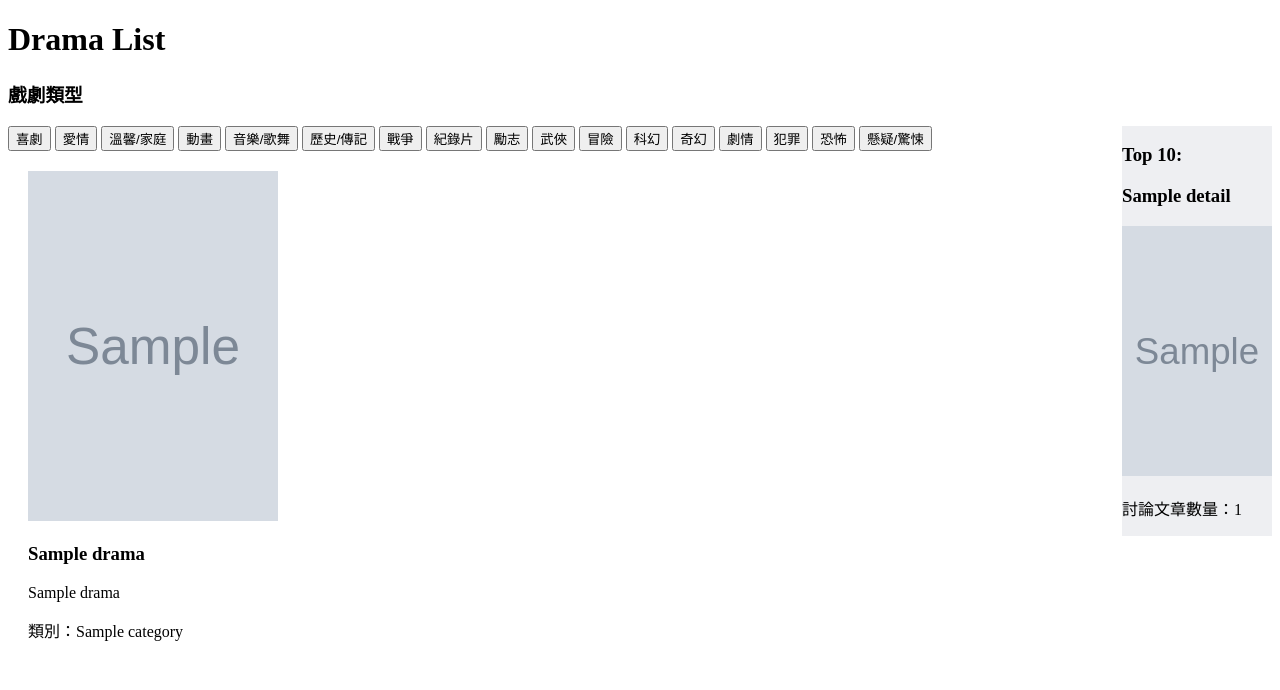
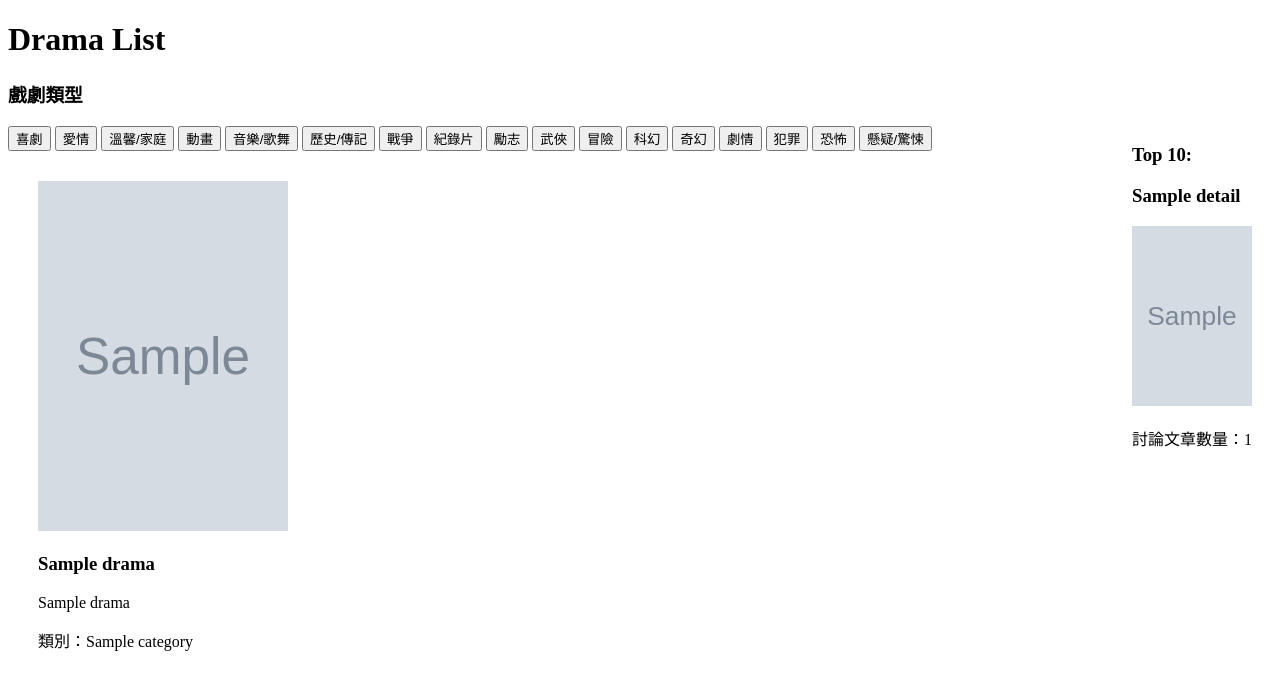
Before and after one commit to hsuu816/WatchNext-Side-Project, a Flask app: template templates/index.html in a window 1280 px wide. Shown: the top 690 px of the page. Run offline with Flask 3, Linux system fonts and the light colour scheme; the template is opened without the code that fills it: most values are stand-ins (such as "Sample title", 1, 10 or a date in 2020); grey boxes marked "Sample" are stand-in pictures.

Commit message:
fix: modify index.html display content

```diff
--- a/static/scripts.js
+++ b/static/scripts.js
@@ -12,33 +12,41 @@ document.addEventListener("DOMContentLoaded", function() {
             xhr.onreadystatechange = function() {
                 if (xhr.readyState === 4 && xhr.status === 200) {
                     var responseData = JSON.parse(xhr.responseText);
-                    // 將原本顯示戲劇資訊的class內容清空
-                    var dramaContainer = document.querySelector(".drama-container");
+
+                    // 找到用於顯示戲劇資訊的容器元素
+                    var dramaContainer = document.querySelector(".row");
+
+                    // 清空容器內的現有內容
                     dramaContainer.innerHTML = "";
 
-                    // 將 responseData 中的資料插入容器中
+                    // 遍歷responseData中的資料並插入到容器中
                     responseData.dramas.forEach(function(drama) {
                         var dramaElement = document.createElement("div");
-                        dramaElement.className = "drama_list";
+                        dramaElement.className = "col-md-3"; // 確保每個卡片佔用相同的列寬
 
-                        // 根據 responseData 生成 HTML
+                        // 把category一個個取出放入html
+                        const categoriesHTML = drama.categories.map(category => `
+                            <span class="badge rounded-pill bg-primary text-white">${category}</span>`).join('');
+
+                        // 生成html內容
                         dramaElement.innerHTML = `
-                            <div class="detail">
-                                <a href="/api/v1/detail/${ drama.name }">
+                            <div class="card drama_list" style="width: 18rem;">
+                                <a href="/api/v1/detail/${drama.name}">
                                     <img src="${drama.image}" alt="${drama.name}" class="drama-img">
                                 </a>
-                                <h3>${drama.name}</h3>
-                                <p>${drama.eng_name}</p>
-                                <p>類別：${drama.categories.join(", ")}</p>
+                                <div class="card-body">
+                                    <h6 class="card-title">${drama.name}</h6>
+                                    <p class="card-text">${drama.eng_name}</p>
+                                    ${categoriesHTML}
+                                </div>
                             </div>
                         `;
 
-                        // 插入戲劇資訊
+                        // 插入到html容器中
                         dramaContainer.appendChild(dramaElement);
                     });
                 }
             };
-
             xhr.send();
         });
     });
--- a/static/style.css
+++ b/static/style.css
@@ -6,50 +6,62 @@
     padding-bottom: 20px; /* 調整間距 */
 }
 
-.drama-img{
+.drama-img {
     width: 250px;
     height: 350px;
 }
 
-.detail-img{
+.detail-img {
     width: 250px;
     height: 350px;
 }
 
-.hot-drama-img{
-    width: 150px;
-    height: 250px;
+.hot-drama-img {
+    width: 120px;
+    height: 180px;
 }
 
-.comment{
+.recommend-img {
+    width: 100%; /* 設置圖片寬度為100% */
+    height: 400px; /* 設置圖片高度為您想要的固定高度 */
+    object-fit: cover; /* 保持圖片的寬高比並填滿圖片容器 */
+}
+
+.comment {
     margin-left: 50px;
     height: 500px; /* 設定固定高度 */
     width: 400px;
     overflow-y: auto; /* 添加垂直滾動條 */
 }
 
-.drama_description{
+.drama_description {
     width: 400px;
 }
 
-.information{
+.information {
     width: 400px;
-}
-
-.drama-container {
-    display: flex;
-    flex-wrap: wrap; /* 換行 */
-    justify-content: flex-start;
 }
 
 .drama_list {
     width: 250px;
-    height: 460px;
-    margin: 20px;
+    height: 500px;
+    margin: 30px;
 }
 
 .hot-drama {
-    background-color: rgb(238, 239, 242);
     float: right;
-    margin-left: 20px;
+    margin-right: 20px;
 }
+
+.navbar {
+    margin-bottom: 20px;
+}
+
+.categories-button {
+    margin-left: 40px;
+}
+
+.recommend-drama {
+    display: flex;
+    justify-content: flex-start;
+}
```
